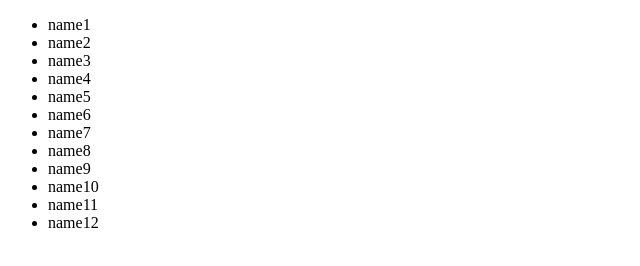
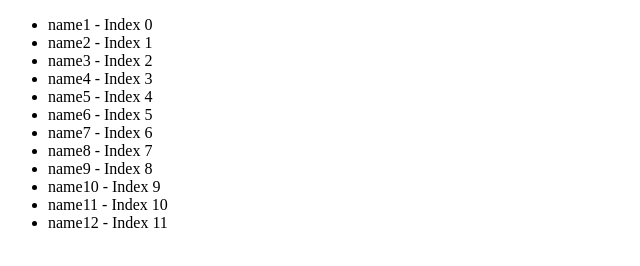
Before and after one commit to realRk/VueJsTutorial, a website: page Conditionals and Lists/3_v-for_Directive_Loop.html in a window 1280 px wide. Shown: the whole page, without its empty margins (0-640 px from the left). Drawn offline with Linux system fonts and the light colour scheme.

Commit message:
added index

```diff
--- a/Conditionals and Lists/3_v-for_Directive_Loop.html
+++ b/Conditionals and Lists/3_v-for_Directive_Loop.html
@@ -12,7 +12,8 @@
     <div>
         <ul>
             <!-- v-for is used to iterate through list -->
-            <li v-for = "name in nameList">{{name}}</li>
+            <li v-for = "(name,index) in nameList">{{name}} - Index {{index}}</li>
+            <!-- (name, index) for getting index also -->
         </ul>
     </div>
 </div>
```
